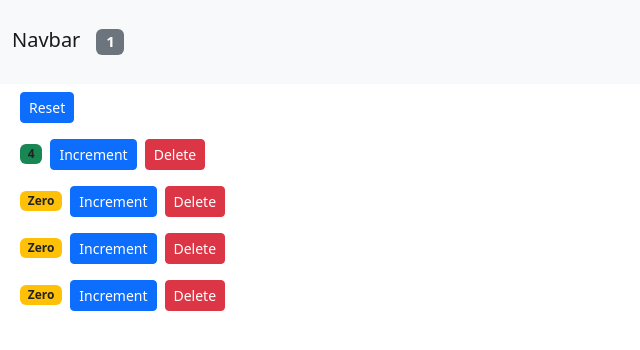
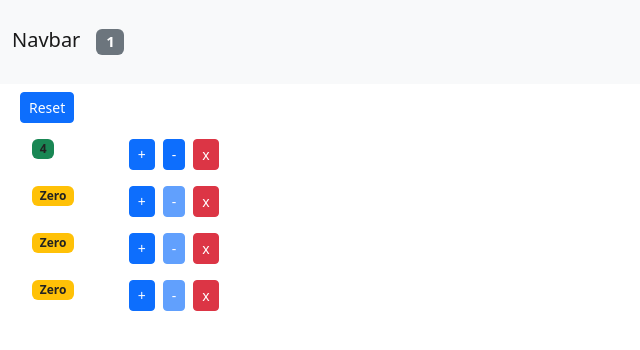
Before and after one commit to Rianto-RNT/rnt-react-vidly, a React (Create React App) app in the folder counter/: page / in a window 1280 px wide. Shown: the top 350 px of the page, without its empty margins (0-640 px from the left). Built offline with nearby package versions, Linux system fonts and the light colour scheme.

Commit message:
Mounting phase, updating phase, Unmounting phase, styling markup with bootstrap

```diff
--- a/counter/src/App.js
+++ b/counter/src/App.js
@@ -13,11 +13,29 @@ class App extends Component {
     ],
   };
 
+  constructor(props) {
+    super(props);
+    console.log("App - Constructor", this.props);
+  }
+
+  componentDidMount() {
+    // Ajax Call
+    console.log("App - Mounted");
+  }
+
   handleIncrement = (counter) => {
     const counters = [...this.state.counters];
     const index = counters.indexOf(counter);
     counters[index] = { ...counter };
     counters[index].value++;
+    this.setState({ counters });
+  };
+
+  handleDecrement = (counter) => {
+    const counters = [...this.state.counters];
+    const index = counters.indexOf(counter);
+    counters[index] = { ...counter };
+    counters[index].value--;
     this.setState({ counters });
   };
 
@@ -35,6 +53,8 @@ class App extends Component {
   };
 
   render() {
+    console.log("App - rendered");
+
     return (
       <>
         <Navbar
@@ -45,6 +65,7 @@ class App extends Component {
             counters={this.state.counters}
             onReset={this.handleReset}
             onIncrement={this.handleIncrement}
+            onDecrement={this.handleDecrement}
             onDelete={this.handleDelete}
           />
         </div>
--- a/counter/src/components/counter.jsx
+++ b/counter/src/components/counter.jsx
@@ -1,32 +1,57 @@
 import React, { Component } from "react";
 
 class Counter extends Component {
-  // state = {
-  //   value: this.props.counter.value,
-  // };
+  componentDidUpdate(prevProps, prevState) {
+    console.log("prevProps", prevProps);
+    console.log("prevState", prevState);
+    if (prevProps.counter.value !== this.props.counter.value) {
+      // Ajax call and get new data from the server
+    }
+  }
 
-  // handleIncrement = () => {
-  //   this.setState({ value: this.state.value + 1 });
-  // };
+  componentWillUnmount() {
+    console.log("Counter - Unmount ");
+  }
 
   render() {
+    console.log("Counter - Rendered");
+
     return (
-      <div>
-        <span style={{ color: "#222222" }} className={this.getBadgeClasses()}>
+      <div className="container-fluid">
+        <div className="row">
+          <div className="col-1">
+            <span
+              style={{ color: "#222222" }}
+              className={this.getBadgeClasses()}
+            >
               {this.formatCount()}
             </span>
+          </div>
+
+          <div className="col">
             <button
               onClick={() => this.props.onIncrement(this.props.counter)}
               className="btn btn-primary btn-sm"
             >
-          Increment
+              +
             </button>
+
+            <button
+              onClick={() => this.props.onDecrement(this.props.counter)}
+              className="btn btn-primary btn-sm m-2"
+              disabled={this.props.counter.value === 0 ? "disabled" : ""}
+            >
+              -
+            </button>
+
             <button
               onClick={() => this.props.onDelete(this.props.counter.id)}
-          className="btn btn-danger btn-sm m-2"
+              className="btn btn-danger btn-sm"
             >
-          Delete
+              x
             </button>
+          </div>
+        </div>
       </div>
     );
   }
--- a/counter/src/components/counters.jsx
+++ b/counter/src/components/counters.jsx
@@ -3,7 +3,10 @@ import Counter from "./counter";
 
 class Counters extends Component {
   render() {
-    const { onReset, counters, onDelete, onIncrement } = this.props;
+    const { onReset, counters, onDelete, onIncrement, onDecrement } =
+      this.props;
+
+    console.log("Counters - Rendered");
 
     return (
       <div>
@@ -15,6 +18,7 @@ class Counters extends Component {
             key={counter.id}
             onDelete={onDelete}
             onIncrement={onIncrement}
+            onDecrement={onDecrement}
             value={counter.value}
             counter={counter}
           />
--- a/counter/src/components/navbar.jsx
+++ b/counter/src/components/navbar.jsx
@@ -3,6 +3,8 @@ import React from "react";
 // Stateless Functional component
 
 const Navbar = ({ totalCounters }) => {
+  console.log("Navbar -Rendered");
+
   return (
     <nav className="navbar bg-light">
       <div className="container-fluid">
```
Lines whose indentation alone changed are shown as unchanged.
